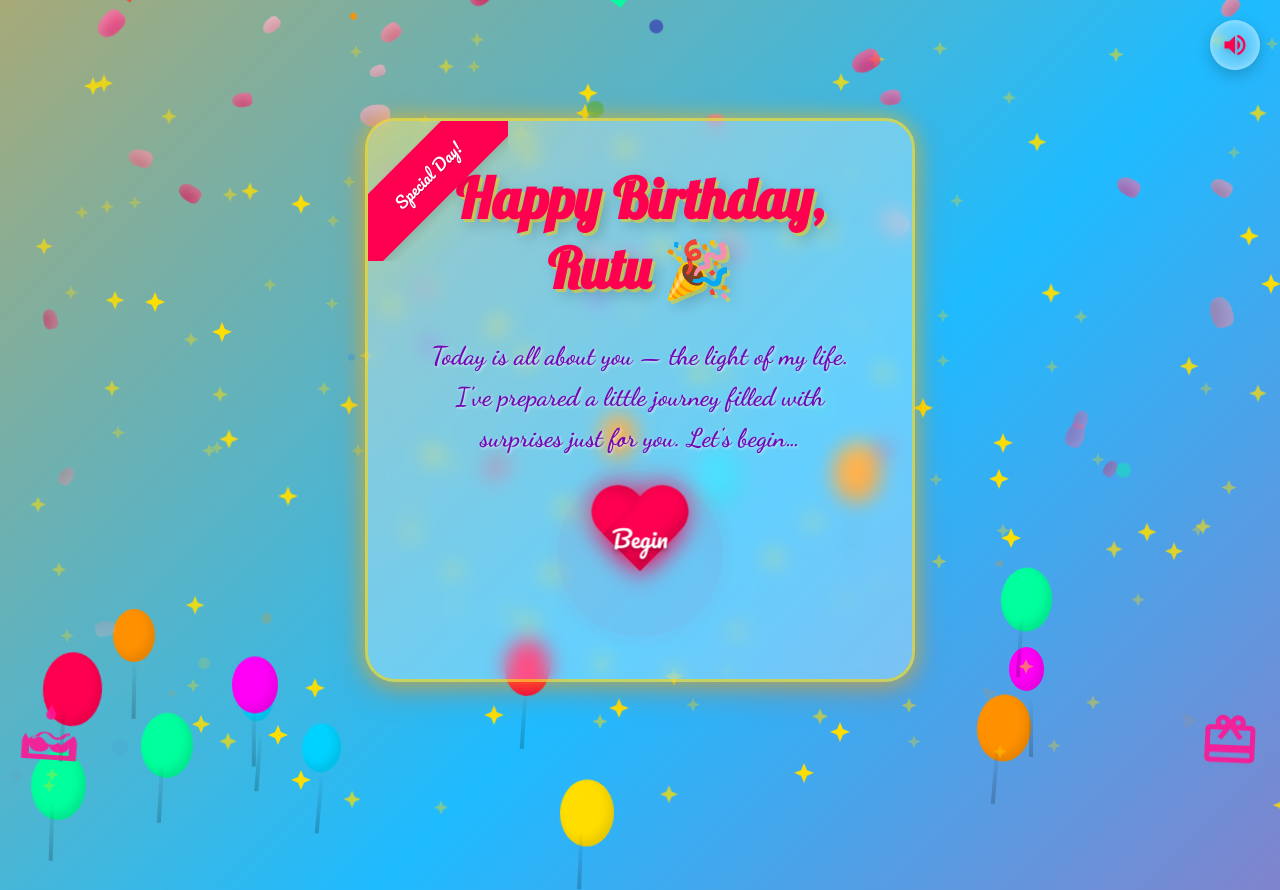
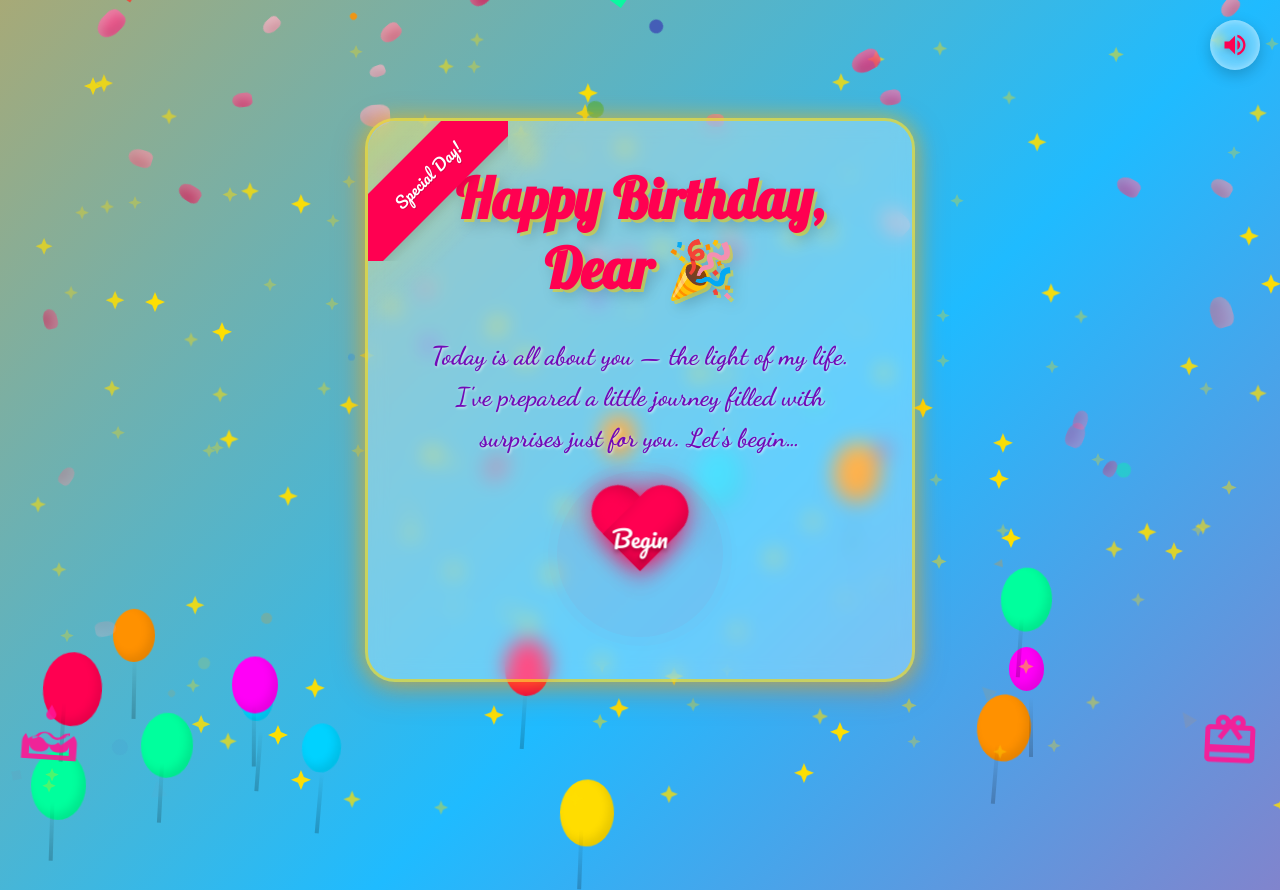
Before and after one commit to Shreyash-gadkar/Birthdaypresent, a plain HTML site: page index.html in a window 1280 px wide. Shown: the top 890 px of the page. Drawn offline with Linux system fonts and the light colour scheme.

Commit message:
Update index.html

```diff
--- a/index.html
+++ b/index.html
@@ -520,7 +520,7 @@
 
         <div class="celebration-border"></div>
 
-        <h1>Happy Birthday, Rutu 🎉</h1>
+        <h1>Happy Birthday, Dear 🎉</h1>
         <p>Today is all about you — the light of my life. I've prepared a little journey filled with surprises just for you. Let's begin…</p>
 
         <div class="heart-button-container">
```
